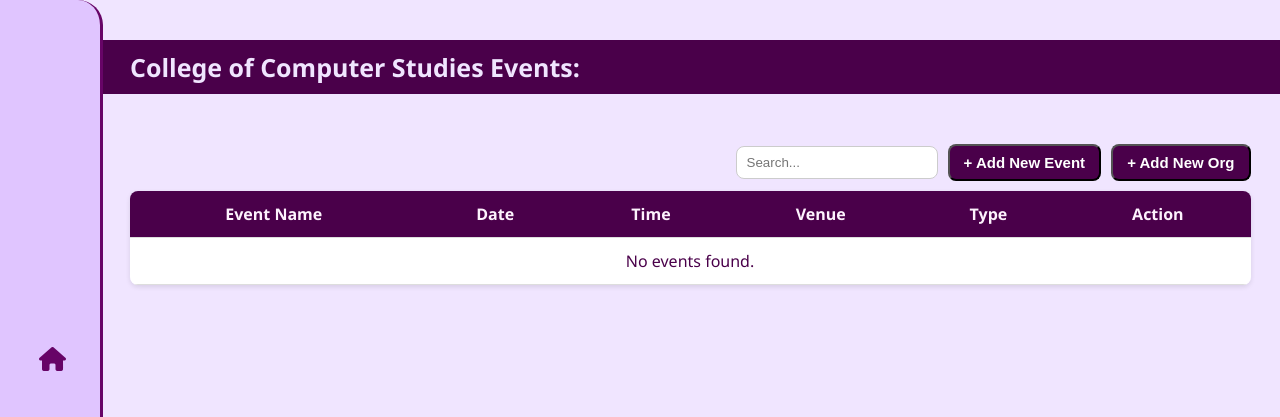
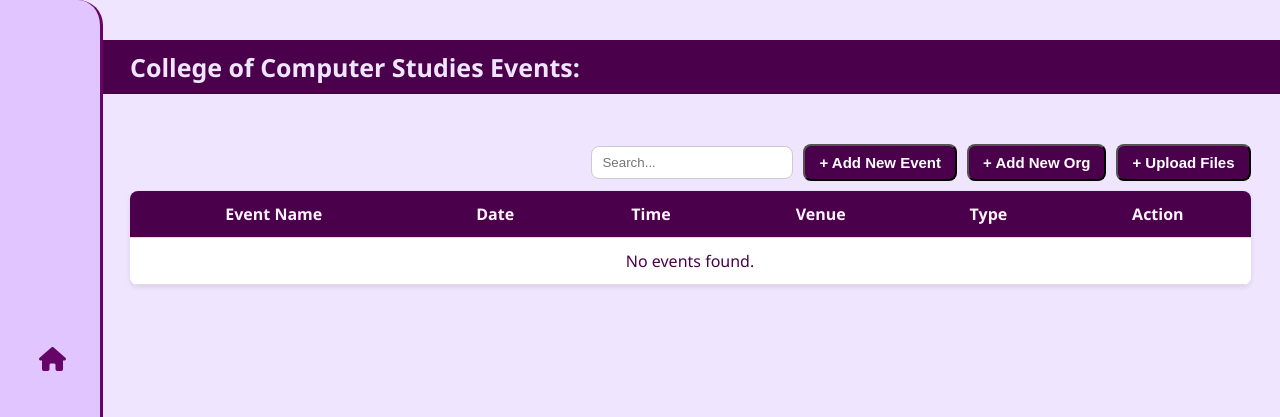
Before and after one commit to DavonGT/Event-IMS, a Django app: page /add-event/ in a window 1280 px wide. Shown: the top 417 px of the page. Run offline with Django 5.2, Linux system fonts and the light colour scheme; the visitor is signed in with stand-in values (Sample User, id 1); some libraries are stand-ins or nearby versions.

Commit message:
Added upload file logic for both events and organization

```diff
--- a/core/forms.py
+++ b/core/forms.py
@@ -23,6 +23,7 @@ class EventForm(forms.ModelForm):
 
 
 
+
 class OrganizationForm(forms.ModelForm):
     class Meta:
         model = Organization
@@ -32,3 +33,14 @@ class OrganizationForm(forms.ModelForm):
             'acronym': forms.TextInput(attrs={'class': 'form-control', 'placeholder': 'Acronym'}),
             'description': forms.Textarea(attrs={'class': 'form-control', 'placeholder': 'Description'}),
         }
+
+
+
+class UploadFileForm(forms.Form):
+    organization_file = forms.FileField(label='Upload Organization CSV File')
+    event_file = forms.FileField(label='Upload Event CSV File')
+
+    def __init__(self, *args, **kwargs):
+        super(UploadFileForm, self).__init__(*args, **kwargs)
+        self.fields['organization_file'].required = False
+        self.fields['event_file'].required = False
--- a/core/templates/core/events.html
+++ b/core/templates/core/events.html
@@ -25,6 +25,7 @@
       <input type="text" placeholder="Search..." class="search-input" id="searchInput" onkeyup="filterEvents()" />
       <button class="add-new-button" onclick="openModal('{% url 'add_event' %}')">+ Add New Event</button>
       <button class="add-new-button" onclick="openModal('{% url 'add_organization' %}')">+ Add New Org</button>
+      <button class="add-new-button" onclick="openModal('{% url 'upload_files' %}')">+ Upload Files</button>
     </div>
   </div>
 
--- a/core/templates/core/partials/event_form.html
+++ b/core/templates/core/partials/event_form.html
@@ -5,6 +5,8 @@
       <h3 class="modal-title-text">Add New Event</h3>
       <button class="modal-close" onclick="window.location.href='{% url 'events_list' %}'">×</button>
     </div>
+
+
     <div id="modal-body" class="custom-modal-body">
       <form method="post" id="eventForm" action="{% url 'add_event' %}">
         {% csrf_token %}
--- /dev/null
+++ b/core/templates/core/partials/upload_file.html
@@ -0,0 +1,5 @@
+<form method="POST" enctype="multipart/form-data" action="{% url 'upload_files' %}">
+    {% csrf_token %}
+    {{ form.as_p }}
+    <button type="submit">Upload Files</button>
+</form>
--- a/core/urls.py
+++ b/core/urls.py
@@ -11,6 +11,7 @@ urlpatterns = [
     path('add-event/', views.add_event, name='add_event'),
     path('events_list/<int:organization_id>/', views.events_list, name='events_list_filtered'),
     path('events_list/', views.events_list, name='events_list'),
+    path('upload_files/', views.upload_file_view, name='upload_files'),
 
     # path('view-event/<int:event_id>/', views.view_event, name='view_event'),
     # path('edit-event/<int:event_id>/', views.edit_event, name='edit_event'),
--- a/core/views.py
+++ b/core/views.py
@@ -7,9 +7,9 @@ from django.core.serializers.json import DjangoJSONEncoder
 from django.contrib.auth.decorators import login_required
 from django.contrib import messages
 from .models import Event, Organization
-from .forms import EventForm
+from .forms import EventForm, OrganizationForm, UploadFileForm
 from django.views.decorators.http import require_GET
-from datetime import datetime
+from openpyxl import load_workbook
 
 @login_required
 def home(request):
@@ -152,7 +152,6 @@ def edit_event(request, event_id):
     event = get_object_or_404(Event, pk=event_id)
     if request.method == 'POST':
         form = EventForm(request.POST, instance=event)
-        print("hello")
         print(form)
         if form.is_valid():
             print("hello")
@@ -204,3 +203,33 @@ def get_events_by_month(request):
         })
 
     return JsonResponse({'events_by_org': data})
+
+
+def upload_file_view(request):
+    if request.method == 'POST':
+        form = UploadFileForm(request.POST, request.FILES)
+        if form.is_valid():
+            organization_file = request.FILES.get('organization_file')
+            event_file = request.FILES.get('event_file')
+
+            if organization_file:
+                wb = load_workbook(organization_file)
+                sheet = wb.active
+                for row in sheet.iter_rows(min_row=2, values_only=True):
+                    Organization.objects.create(name=row[0], acronym=row[1], description=row[2])
+
+            if event_file:
+                wb = load_workbook(event_file)
+                sheet = wb.active
+                for row in sheet.iter_rows(min_row=2, values_only=True):
+                    organization_name = row[0]
+                    organization = Organization.objects.get(name=organization_name)
+                    print(organization.id)
+                    print(row[1], row[2], row[3], row[4], row[5], row[6])
+                    Event.objects.create(organization_id=organization.id, name=row[1], description=row[2], location=row[3], start_datetime=row[4], end_datetime=row[5], event_type=row[6], host=request.user)
+
+            return redirect('events_list')
+    else:
+        form = UploadFileForm()
+
+    return render(request, 'core/partials/upload_file.html', {'form': form})
```
